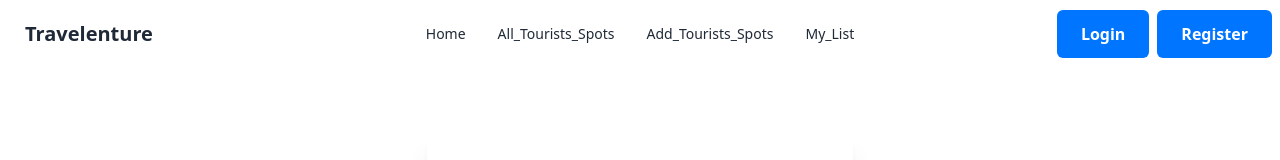
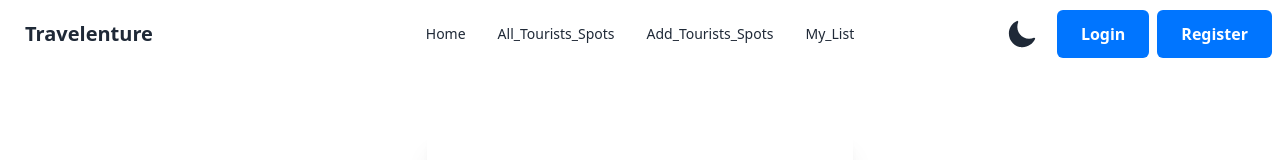
Before and after one commit to arifraj9911/tourism-management-client, a React (Vite) app: page /login in a window 1280 px wide. Shown: the top 160 px of the page. Built offline with nearby package versions, Linux system fonts and the light colour scheme; no server answers.

Commit message:
dark mode functionality implement

```diff
--- a/src/Pages/Shared/Header/Header.jsx
+++ b/src/Pages/Shared/Header/Header.jsx
@@ -1,11 +1,18 @@
-import { useContext } from "react";
+import { useContext, useState } from "react";
 import { Link, NavLink, useNavigate } from "react-router-dom";
 import { AuthContext } from "../../provider/AuthProvider";
 import { CgProfile } from "react-icons/cg";
+import { IoMoon, IoSunny } from "react-icons/io5";
 
 const Header = () => {
   const { user, logOut } = useContext(AuthContext);
+  const [dark, setDark] = useState(false);
   const navigate = useNavigate();
+
+  const darkModeHandler = () => {
+    setDark(!dark);
+    document.body.classList.toggle("dark");
+  };
   const menu = (
     <>
       <li className="">
@@ -23,7 +30,7 @@ const Header = () => {
     </>
   );
   return (
-    <div className="navbar bg-white sticky top-0 z-10">
+    <div className="navbar bg-white dark:bg-black dark:text-white sticky top-0 z-10">
       <div className="navbar-start">
         <div className="dropdown">
           <div tabIndex={0} role="button" className="btn btn-ghost lg:hidden">
@@ -49,7 +56,7 @@ const Header = () => {
             {menu}
           </ul>
         </div>
-        <Link to="/" className="btn btn-ghost text-xl">
+        <Link to="/" className="btn btn-ghost  text-xl">
           Travelenture
         </Link>
       </div>
@@ -57,6 +64,16 @@ const Header = () => {
         <ul className="menu menu-horizontal px-4">{menu}</ul>
       </div>
       <div className="navbar-end">
+        {/* dark/light theme */}
+        <button className="mr-5" onClick={() => darkModeHandler()}>
+          {
+            dark && <IoSunny className="text-3xl" />
+          }
+          {
+            !dark && <IoMoon className="text-3xl" />
+          }
+        </button>
+        {/* button */}
         {user ? (
           <span className="flex items-center gap-3 lg:gap-4">
             {" "}
--- a/tailwind.config.js
+++ b/tailwind.config.js
@@ -1,11 +1,9 @@
 /** @type {import('tailwindcss').Config} */
 export default {
-  content: [
-    "./index.html",
-    "./src/**/*.{js,ts,jsx,tsx}",
-  ],
+  content: ["./index.html", "./src/**/*.{js,ts,jsx,tsx}"],
+  darkMode: "class",
   theme: {
     extend: {},
   },
   plugins: [require("daisyui")],
- }
+};
```
